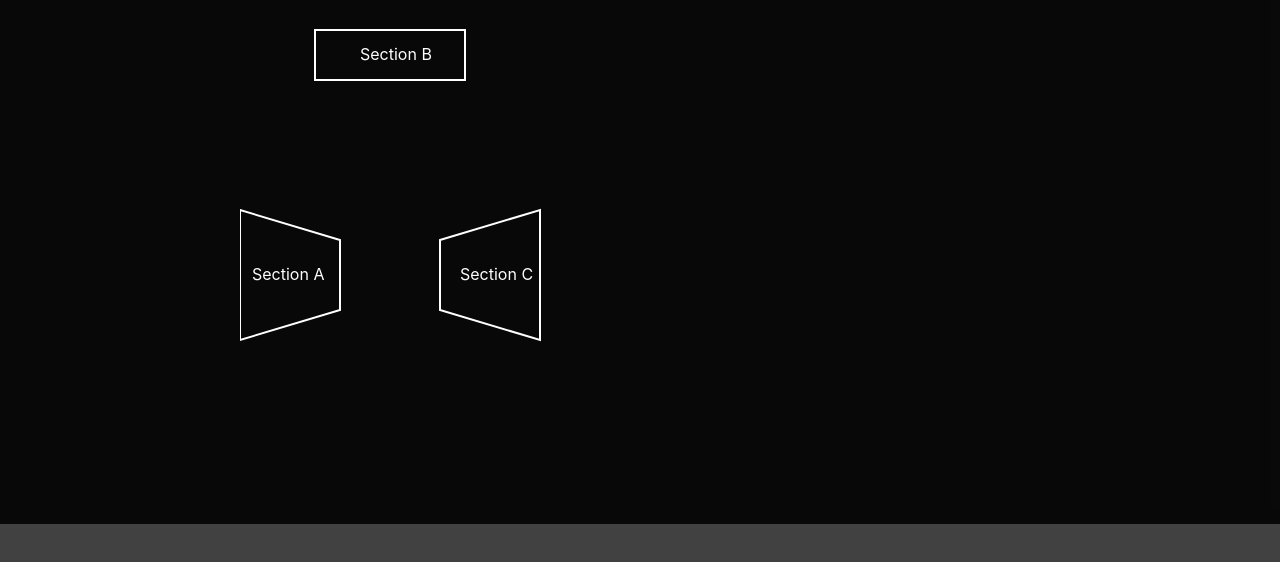
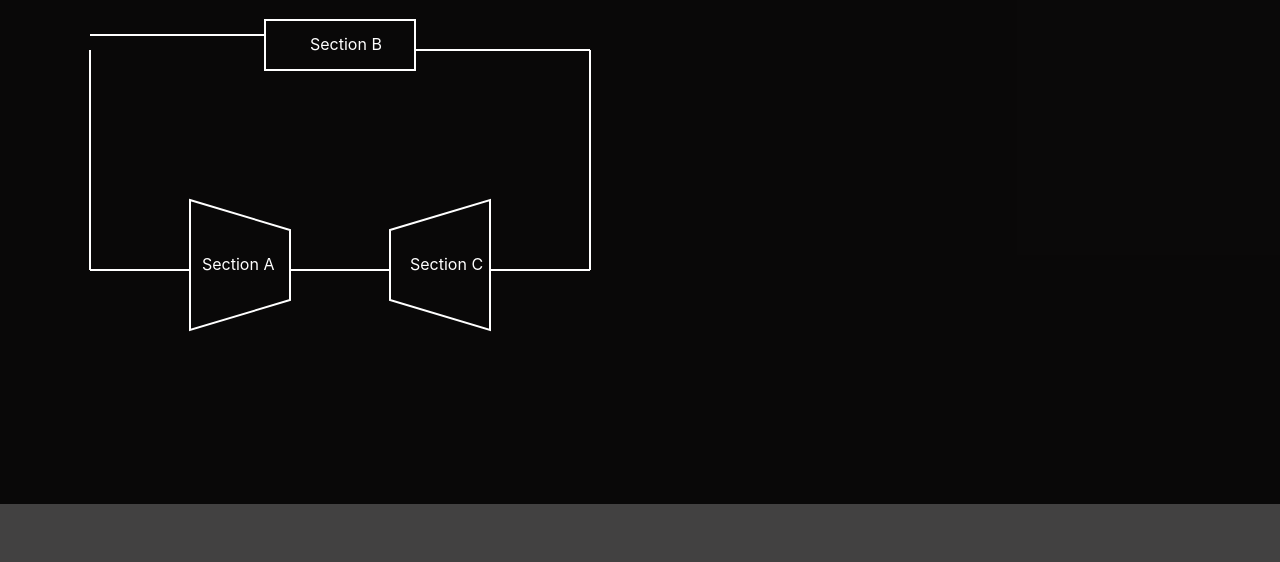
Before and after one commit to fahimegh/chart-app, a React (Create React App) app: page / in a window 1280 px wide. Shown: the top 562 px of the page. Built offline with nearby package versions, Linux system fonts and the light colour scheme.

Commit message:
add line between shapes and finish svg

```diff
--- a/src/components/svgShape/SvgShape.jsx
+++ b/src/components/svgShape/SvgShape.jsx
@@ -12,20 +12,28 @@ function Svgchape() {
           // y="0"
         >
           {/* rectangle shape  */}
-          <rect x="75" y="20" width="150" height="50" />
-          <text x="120" y="50" fill="#fff">
+          <rect x="275" y="20" width="150" height="50" />
+          <text x="320" y="50" fill="#fff">
             Section B
           </text>
           {/*left trapezoid shape */}
-          <polygon points="0,200 100,230 100,300 0,330 " />
-          <text x="12" y="270" fill="#fff">
+          <polygon points="200,200 300,230 300,300 200,330 " />
+          <text x="212" y="270" fill="#fff">
             Section A
           </text>
           {/* right trapezoid shape */}
-          <polygon points="200,230 300,200 300,330 200,300" />
-          <text x="220" y="270" fill="#fff">
+          <polygon points="400,230 500,200 500,330 400,300" />
+          <text x="420" y="270" fill="#fff">
             Section C
           </text>
+          {/* Lines between shapes */}
+          <line x1="275" y1="35" x2="100" y2="35" />
+          <line x1="100" y1="50" x2="100" y2="270" />
+          <line x1="100" y1="270" x2="200" y2="270" />
+          <line x1="300" y1="270" x2="400" y2="270" />
+          <line x1="500" y1="270" x2="600" y2="270" />
+          <line x1="600" y1="270" x2="600" y2="50" />
+          <line x1="600" y1="50" x2="425" y2="50" />
         </svg>
       </div>
     </Fragment>
--- a/src/components/svgShape/svgShape.module.css
+++ b/src/components/svgShape/svgShape.module.css
@@ -2,7 +2,8 @@
   padding: 0 60px;
 }
 svg {
-  margin: 10px;
+  /* margin: 10px; */
+  margin-left: -500px;
 }
 rect {
   width: 80;
@@ -16,3 +17,7 @@ polygon {
   stroke: #fff;
   stroke-width: 2;
 }
+line {
+  stroke: #fff;
+  stroke-width: 2;
+}
```
